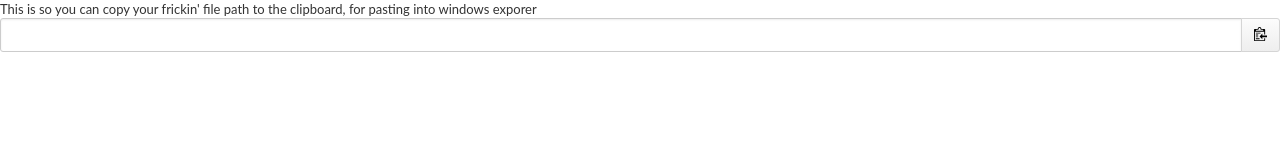
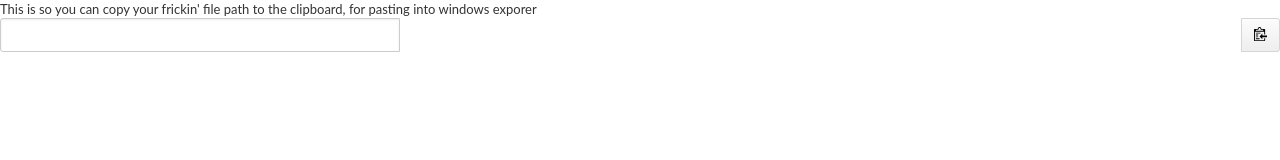
Before and after one commit to tlb32/tlb32.github.io, a plain HTML site: page pathcopy.html in a window 1280 px wide. Drawn offline with Linux system fonts and the light colour scheme.

Commit message:
text box width

```diff
--- a/pathcopy.html
+++ b/pathcopy.html
@@ -12,7 +12,7 @@ This is so you can copy your frickin' file path to the clipboard, for pasting in
 
 <div id="example-target">
   <div class="input-group">
-  <input id="foo" type="text" value="https://github.com/zenorocha/clipboard.js.git" width="100px">
+  <input id="foo" type="text" value="https://github.com/zenorocha/clipboard.js.git" style="width: 400px;">
   <span class="input-group-button">
   <button class="btn" type="button" data-clipboard-demo="" data-clipboard-target="#foo">
   <img class="clippy" src="pathcopy_assets/clippy.svg" width="13" alt="Copy to clipboard">
```
